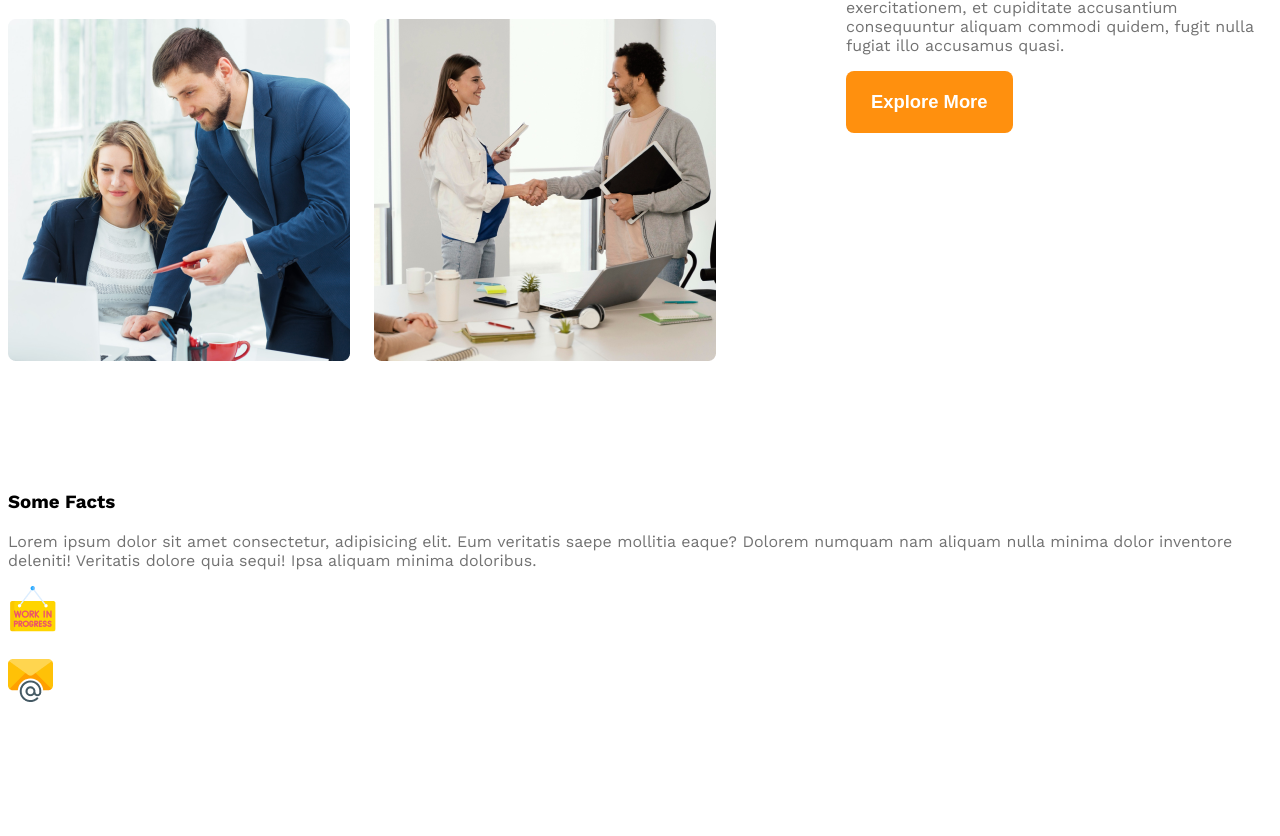
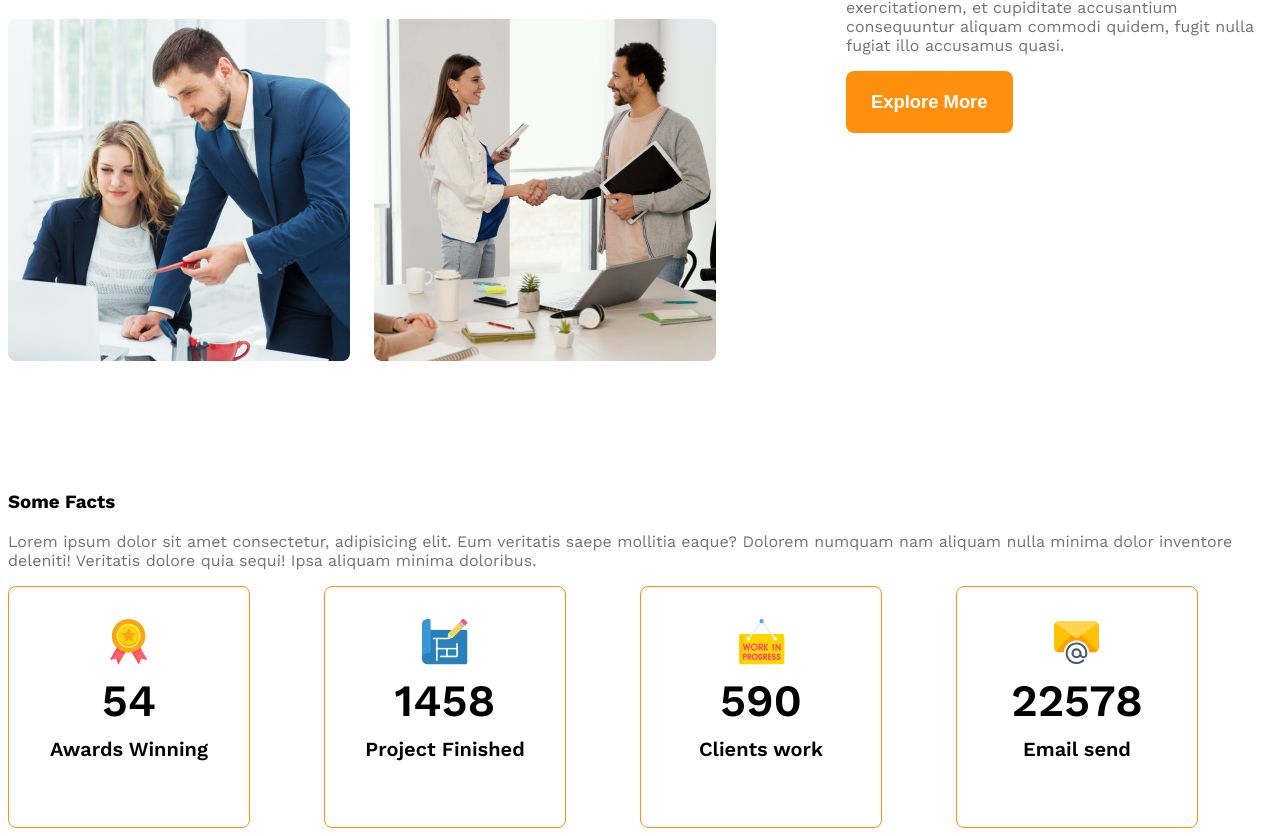
Before and after one commit to nur21horin/G3-Architect-Resources, a plain HTML site: page index.html in a window 1280 px wide. Shown: the part 1422-2258 px from the top of the page. Before the commit the page ends 2234 px from the top, so only its background shows below. Drawn offline with nearby package versions, Linux system fonts and the light colour scheme.

Commit message:
fact done

```diff
--- a/index.html
+++ b/index.html
@@ -1,81 +1,113 @@
 <!DOCTYPE html>
 <html lang="en">
   <head>
-  <meta charset="UTF-8">
-  <meta name="viewport" content="width=device-width, initial-scale=1">
+    <meta charset="UTF-8" />
+    <meta name="viewport" content="width=device-width, initial-scale=1" />
     <title>G3 Architects</title>
-  <link rel="stylesheet" href="styles.css">
+    <link rel="stylesheet" href="styles.css" />
   </head>
   <body class="work-sans-font">
     <header class="bg-light">
       <nav class="navbar display-flex">
         <div class="brand">G3 Architects</div>
         <ul class="nav-links display-flex">
-        <li class="nav-item"><a href="" class="nav-link text-gray">Home</a></li>
-        <li class="nav-item"><a href="" class="nav-link text-gray">About</a></li>
-        <li class="nav-item"><a href="" class="nav-link text-gray">Contact Us</a></li>
-        <li class="nav-item"><a href="" class="nav-link text-gray">Login</a></li>
+          <li class="nav-item">
+            <a href="" class="nav-link text-gray">Home</a>
+          </li>
+          <li class="nav-item">
+            <a href="" class="nav-link text-gray">About</a>
+          </li>
+          <li class="nav-item">
+            <a href="" class="nav-link text-gray">Contact Us</a>
+          </li>
+          <li class="nav-item">
+            <a href="" class="nav-link text-gray">Login</a>
+          </li>
         </ul>
       </nav>
       <div class="banner">
         <div class="banner-content">
           <h1 class="banner-title">Brand New Group of Architect</h1>
-      <p class="banner-description">There are many variations of passages of Lorem ipsum dolor sit amet consectetur adipisicing elit. Id consequatur consectetur illo at, odio ea, voluptate alias molestiae magnam incidunt aperiam praesentium, animi nulla quod possimus explicabo. Blanditiis, harum temporibus.</p>
+          <p class="banner-description">
+            There are many variations of passages of Lorem ipsum dolor sit amet
+            consectetur adipisicing elit. Id consequatur consectetur illo at,
+            odio ea, voluptate alias molestiae magnam incidunt aperiam
+            praesentium, animi nulla quod possimus explicabo. Blanditiis, harum
+            temporibus.
+          </p>
           <button class="btn-primary">Explore More</button>
         </div>
-      <img class="banner-img" src="./images/banner.png" alt="banner-image">
+        <img class="banner-img" src="./images/banner.png" alt="banner-image" />
       </div>
     </header>
     <main>
       <section class="teams display-flex">
         <div class="team-img-container">
-        <img src="./images/team1.png" alt="team1">
-        <img src="./images/team2.png" alt="team2">
-        <img src="./images/team3.png" alt="team3">
-        <img src="./images/team4.png" alt="team4">
+          <img src="./images/team1.png" alt="team1" />
+          <img src="./images/team2.png" alt="team2" />
+          <img src="./images/team3.png" alt="team3" />
+          <img src="./images/team4.png" alt="team4" />
         </div>
         <div class="our-feature">
-        <h3 class="fature-title"><span id="quick-list" class="text-light-gray">Quick list</span> <span>of Our</span> <span class="text-primary">Features</span></h3>
+          <h3 class="fature-title">
+            <span id="quick-list" class="text-light-gray">Quick list</span>
+            <span>of Our</span> <span class="text-primary">Features</span>
+          </h3>
 
-        <p class="feature-description text-light-gray">There are many variations of passages of Lorem ipsum dolor sit amet consectetur adipisicing elit. Eaque vel velit quod. Ab eveniet eius nostrum exercitationem, et cupiditate accusantium consequuntur aliquam commodi quidem, fugit nulla fugiat illo accusamus quasi.</p>
-        <button class="btn-primary ">Explore More</button>
+          <p class="feature-description text-light-gray">
+            There are many variations of passages of Lorem ipsum dolor sit amet
+            consectetur adipisicing elit. Eaque vel velit quod. Ab eveniet eius
+            nostrum exercitationem, et cupiditate accusantium consequuntur
+            aliquam commodi quidem, fugit nulla fugiat illo accusamus quasi.
+          </p>
+          <button class="btn-primary">Explore More</button>
         </div>
       </section>
       <!--teams section end-->
       <section class="">
-      <h3 class="section-title">
-        Some Facts
-      </h3>
+        <h3 class="section-title">Some Facts</h3>
         <p class="text-light-gray">
-        Lorem ipsum dolor sit amet consectetur, adipisicing elit. Eum veritatis saepe mollitia eaque? Dolorem numquam nam aliquam nulla minima dolor inventore deleniti! Veritatis dolore quia sequi! Ipsa aliquam minima doloribus.
+          Lorem ipsum dolor sit amet consectetur, adipisicing elit. Eum
+          veritatis saepe mollitia eaque? Dolorem numquam nam aliquam nulla
+          minima dolor inventore deleniti! Veritatis dolore quia sequi! Ipsa
+          aliquam minima doloribus.
         </p>
         <div class="facts-container">
-        <div class="fact">
-          <img src="./images/icons/customers.png" alt="" class="fact-icon">
-          <h4 class="fact-number"></h4>
-          <h5 class="fact-name"></h5>
+          <div class="fact display-flex">
+            <div>
+              <img src="./images/icons/ribon.png" alt="" class="fact-icon" />
+              <h4 class="fact-number">54</h4>
+              <h5 class="fact-name">Awards Winning</h5>
             </div>
-        <div class="fact">
-          <img src="./images/icons/email.png" alt="" class="fact-icon">
-          <h4 class="fact-number"></h4>
-          <h5 class="fact-name"></h5>
           </div>
-        <div class="fact">
-          <img src="" alt="" class="fact-icon">
-          <h4 class="fact-number"></h4>
-          <h5 class="fact-name"></h5>
+          <div class="fact display-flex">
+            <div class="child">
+              <img src="./images/icons/projects.png" alt="" class="fact-icon" />
+              <h4 class="fact-number">1458</h4>
+              <h5 class="fact-name">Project Finished</h5>
             </div>
-        <div class="fact">
-          <img src="" alt="" class="fact-icon">
-          <h4 class="fact-number"></h4>
-          <h5 class="fact-name"></h5>
+          </div>
+          <div class="fact display-flex">
+            <div class="child">
+              <img
+                src="./images/icons/customers.png"
+                alt=""
+                class="fact-icon"
+              />
+              <h4 class="fact-number">590</h4>
+              <h5 class="fact-name">Clients work</h5>
+            </div>
+          </div>
+          <div class="fact display-flex">
+            <div class="child">
+              <img src="/images/icons/email.png" alt="" class="fact-icon" />
+              <h4 class="fact-number">22578</h4>
+              <h5 class="fact-name">Email send</h5>
+            </div>
           </div>
         </div>
       </section>
     </main>
-  <footer>
-
-  </footer>
-
+    <footer></footer>
   </body>
 </html>
--- a/styles.css
+++ b/styles.css
@@ -115,6 +115,32 @@ main >section{
     }
 
 }
+.fact{
+    border: 1px solid #FF900E;
+    width: 240px;
+    height: 240px;
+    text-align: center;
+    border-radius: 8px;
+    align-items: center;
+    justify-content: center;
+
+}
+.fact-number{
+    font-size: 2.8rem;
+    font-weight: 600;
+    margin-top: 5px;
+    margin-bottom: 10px;
+}
+.fact-name{
+    font-size: 1.25rem;
+    font-weight: 600;
+    margin-top:10px ;
+}
+.facts-container{
+    display: grid;
+    grid-template-columns: repeat(4,1fr);
+
+}
 @media screen and (min-width:576px) and (max-width:992px){
     .teams{
         flex-direction: column;
```
Lines whose indentation alone changed are shown as unchanged.
